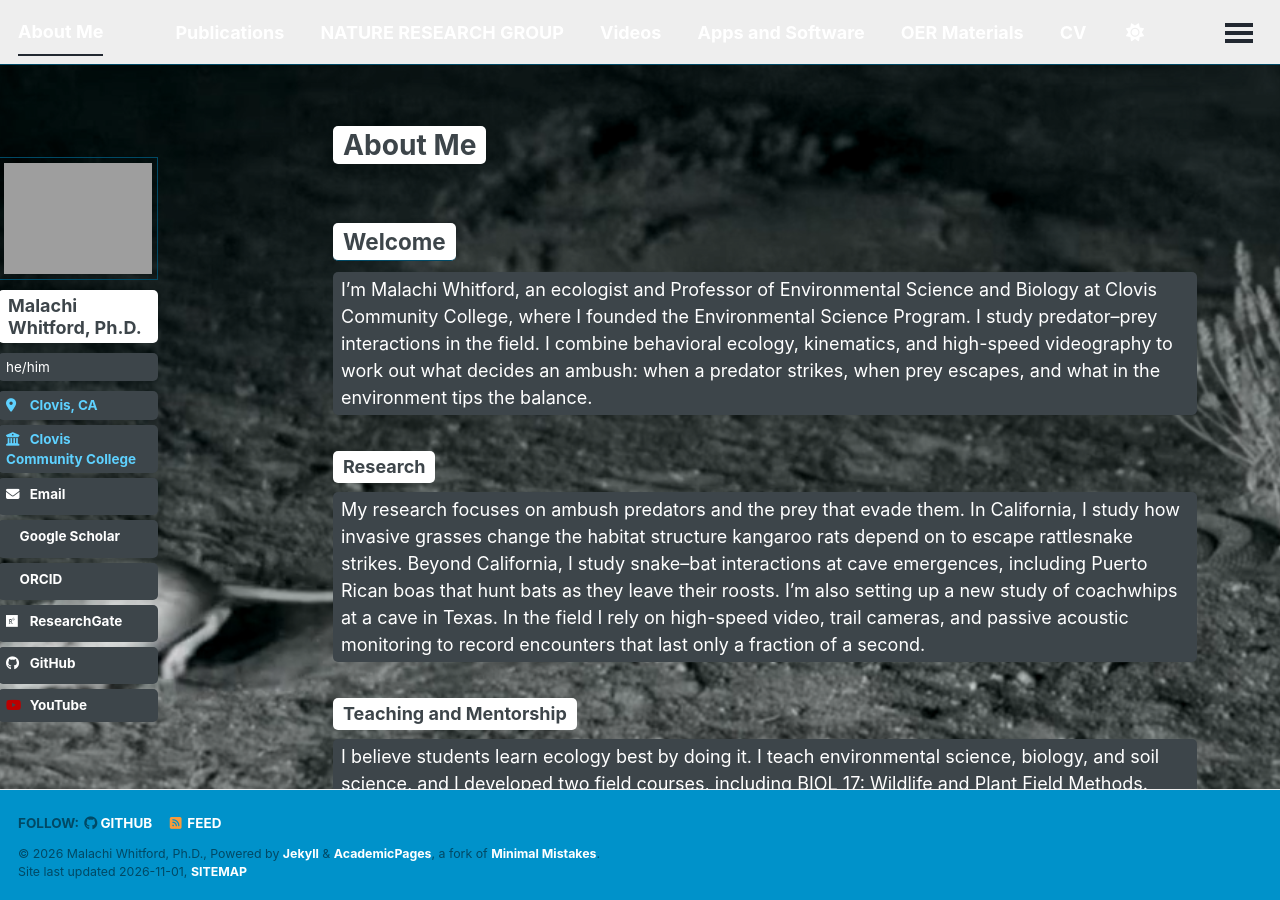
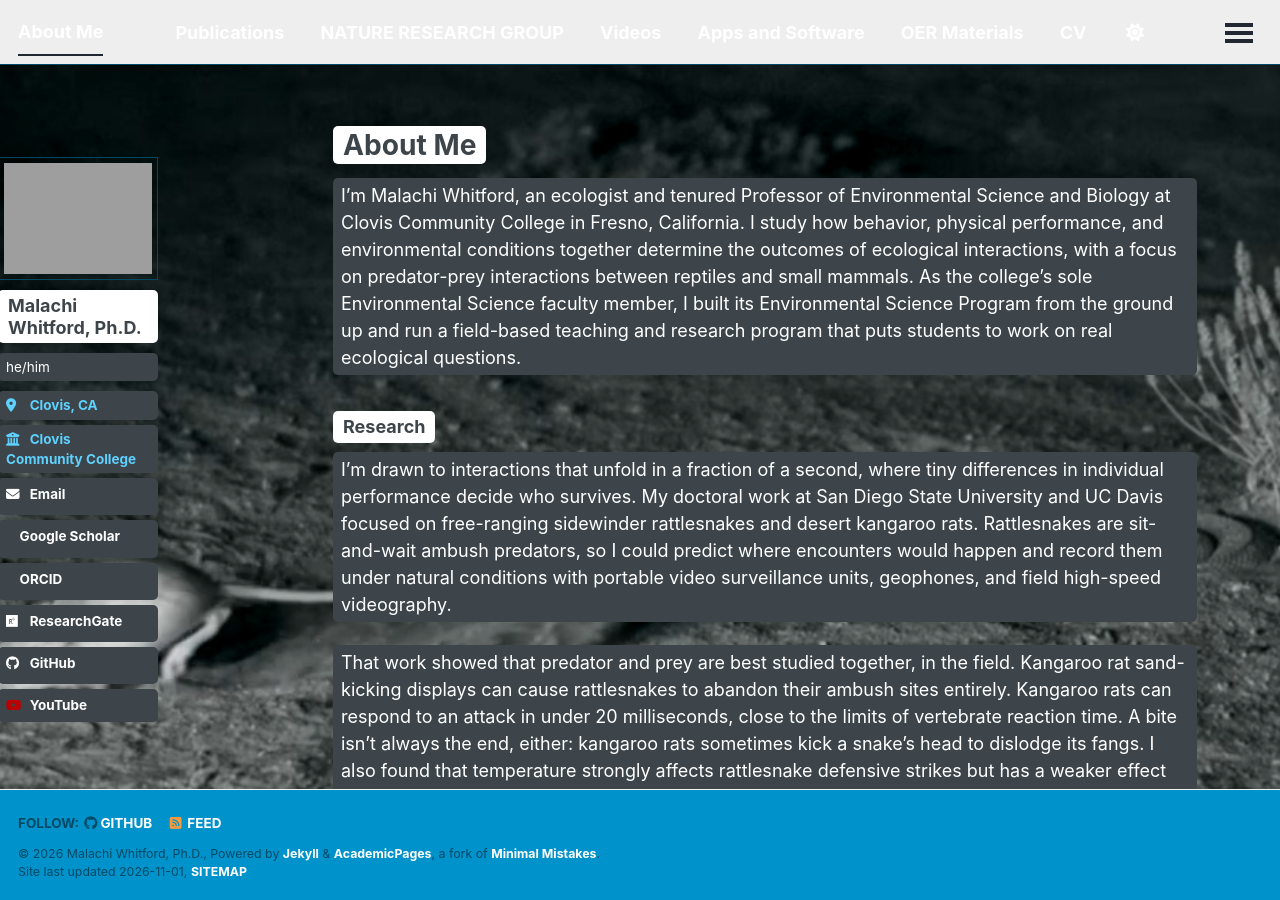
Before and after one commit to malachi-whitford/malachi-whitford.github.io, a Jekyll site: the page built from _pages/about.md, in a window 1280 px wide and 900 px high. Built offline with Jekyll 4.4.1, drawn with Linux system fonts in a browser that asks for light colours; a style sheet for code colours, icons or effects is not loaded; some of the changed text lies outside the part shown.

Commit message:
Revise about page with detailed personal and program info
Updated the about page to provide a comprehensive overview of my research, teaching philosophy, and program leadership. Added details about the NATURE Program and various projects undertaken by students.

```diff
--- a/_pages/about.md
+++ b/_pages/about.md
@@ -7,22 +7,40 @@
   - /about.html
 ---
 
-## Welcome
-
-I'm Malachi Whitford, an ecologist and Professor of Environmental Science and Biology at Clovis Community College, where I founded the Environmental Science Program. I study predator–prey interactions in the field. I combine behavioral ecology, kinematics, and high-speed videography to work out what decides an ambush: when a predator strikes, when prey escapes, and what in the environment tips the balance.
+I'm Malachi Whitford, an ecologist and tenured Professor of Environmental Science and Biology at Clovis Community College in Fresno, California. I study how behavior, physical performance, and environmental conditions together determine the outcomes of ecological interactions, with a focus on predator-prey interactions between reptiles and small mammals. As the college's sole Environmental Science faculty member, I built its Environmental Science Program from the ground up and run a field-based teaching and research program that puts students to work on real ecological questions.
 
 ### Research
-My research focuses on ambush predators and the prey that evade them. In California, I study how invasive grasses change the habitat structure kangaroo rats depend on to escape rattlesnake strikes. Beyond California, I study snake–bat interactions at cave emergences, including Puerto Rican boas that hunt bats as they leave their roosts. I'm also setting up a new study of coachwhips at a cave in Texas. In the field I rely on high-speed video, trail cameras, and passive acoustic monitoring to record encounters that last only a fraction of a second.
+I'm drawn to interactions that unfold in a fraction of a second, where tiny differences in individual performance decide who survives. My doctoral work at San Diego State University and UC Davis focused on free-ranging sidewinder rattlesnakes and desert kangaroo rats. Rattlesnakes are sit-and-wait ambush predators, so I could predict where encounters would happen and record them under natural conditions with portable video surveillance units, geophones, and field high-speed videography.
 
-### Teaching and Mentorship
-I believe students learn ecology best by doing it. I teach environmental science, biology, and soil science, and I developed two field courses, including BIOL 17: Wildlife and Plant Field Methods. Every course I design emphasizes applied methods and time outdoors. I also mentor several undergraduate research teams. Their current projects include habitat use by invasive geckos, deterrent signaling in pocket mice, and species distribution modeling for native plants.
+That work showed that predator and prey are best studied together, in the field. Kangaroo rat sand-kicking displays can cause rattlesnakes to abandon their ambush sites entirely. Kangaroo rats can respond to an attack in under 20 milliseconds, close to the limits of vertebrate reaction time. A bite isn't always the end, either: kangaroo rats sometimes kick a snake's head to dislodge its fangs. I also found that temperature strongly affects rattlesnake defensive strikes but has a weaker effect on predatory strikes. This research has been featured by the *New York Times*, *National Geographic*, the *Washington Post*, the BBC, and PBS Deep Look.
 
-Outside the classroom, I co-founded the Conservation Club with my students and serve as its faculty advisor. Together we organize field trips across the region that put classroom concepts into practice. I'm also a docent for the Sierra Foothill Conservancy.
+My current and future research builds on this foundation in three directions:
 
-### Program Leadership and Service
-In addition to directing the Environmental Science Program, I lead the college's Water Treatment and Distribution program. I serve on the Curriculum Committee and on the Zero Textbook Cost Workgroup, which reflects my commitment to keeping course materials free and accessible.
+- **Escape performance in changing habitats:** how invasive grasses and substrate change kangaroo rat escape behavior and performance, with implications for imperiled kangaroo rat species in invaded landscapes.
+- **Snake-bat interactions:** how predators exploit bats during cave emergences, comparing Puerto Rican boas (*Chilabothrus inornatus*) in Puerto Rico with coachwhips (*Masticophis flagellum*) at a Texas cave I'm working to establish as a study site.
+- **Sciurid niche partitioning:** how sympatric chipmunk species in the Sierra Nevada divide up habitat, and how body size, behavior, kinematics, and diet reinforce those patterns.
 
-### Tools I Build
-Much of my research and teaching runs on tools I make myself. I build species distribution models in R and Python. For data collection and the classroom, I write custom web apps in Google Apps Script, including field data loggers, video and trail camera review tools, and interactive simulations. I also use Blender and 3D printing to make camera mounts and other field equipment.
+### Undergraduate Research: The NATURE Program
+I founded the NATURE (Novel Approaches to Terrestrial Undergraduate Research in Ecology) Program to bring community college students into the full research process. I treat students much like graduate students: they develop questions, collect and analyze data, present at conferences, and publish. Since 2023, I have mentored 13 undergraduate researchers. Four of them are co-authors on a 2026 paper in *Western Wildlife*.
+
+Most of our projects grew out of observations in my field courses. Current projects include:
+
+- Modeling the habitat requirements and potential spread of invasive squamates in California
+- Modeling the distribution of California pipevine (*Aristolochia californica*) under climate change
+- Testing how gray fox digestion affects coffeeberry (*Frangula californica*) germination
+- Describing predator-deterrent signaling in coarse-haired pocket mice (*Chaetodipus* sp.)
+
+### Teaching
+I believe students learn biology by engaging with the living world, and that every student can master difficult material with the right scaffolding. I developed two field courses, BIOL 7: Field Biology and BIOL 17: Wildlife and Plant Conservation Field Methods, which together with my other courses add up to more than 45 field trips a year. In Field Biology, students learn to identify and describe more than 500 local species. In Field Methods, they survey real sites and write professional biological technical reports like the ones required for environmental review.
+
+I also designed the curriculum for Environmental Science, Plant Science, and Soil Science. I created the Environmental Science and Plant Science AS-T degrees and certificates in Plant Science and Wildlife and Plant Conservation Field Methods. Every course in the program has zero textbook costs, supported in part by a $25,000 ASCCC OERI grant I co-led. College vans make sure transportation never keeps a student out of the field. Since 2022, enrollment in the Environmental Science program has grown thirtyfold.
+
+Outside the classroom, I co-founded the Conservation Club with my students and serve as its advisor. The club has created a campus native plant garden and run trips to Pinnacles, Sequoia and Kings Canyon, Morro Bay, and the Monterey Bay Aquarium. I'm also a natural history docent for the Sierra Foothill Conservancy.
+
+### Background
+I started college at Fresno City College, transferred to Humboldt State University for my B.S. in Biology, and earned my Ph.D. in Ecology through the joint doctoral program at San Diego State University and UC Davis. Before joining Clovis Community College, I worked as a staff scientist and project manager at Colibri Ecological Consulting. There I conducted rare plant and wildlife surveys, water resource assessments, and environmental impact assessments. I also served as scientific advisor for the documentary *Life of Sound: Episode 1 – The Desert*.
+
+### Tools for Research and Teaching
+I build many of the tools my students use. These include a Google Drive trail camera review app that codes and organizes thousands of images automatically, a behavior coding app for video analysis, species identification study tools, and interactive simulations for my courses. These tools let students take part in research with nothing more than an internet connection. I also build species distribution models with MaxEnt in R and use 3D printing to make custom field equipment.
 
 *Use the navigation menu to explore my publications, current student research, and open educational resources.*
```
